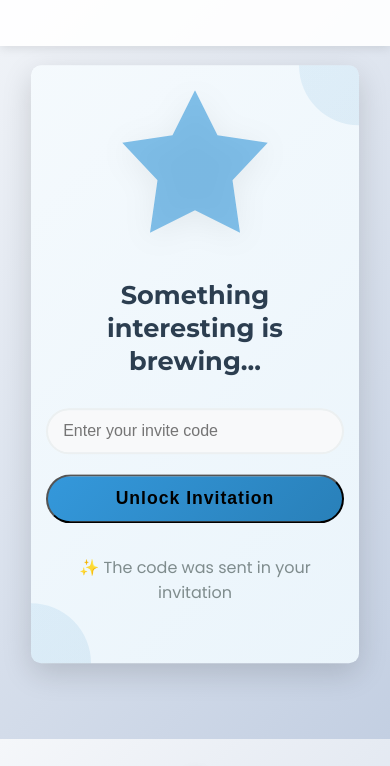
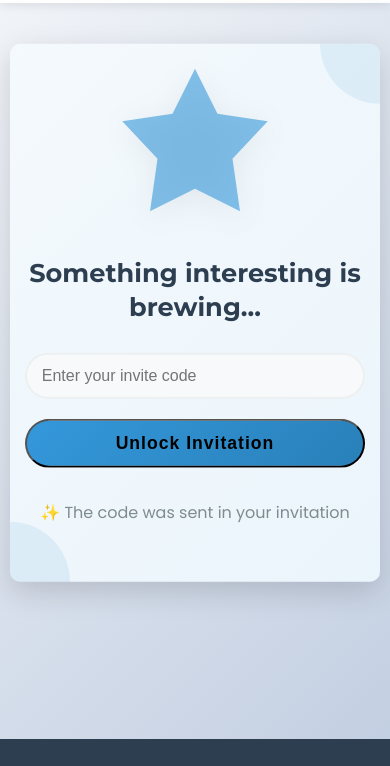
Before and after one commit to imsaichauhan/guest, a plain HTML site: page index.html in a window 390 px wide. Shown: the part 105-871 px from the top of the page. Drawn offline with Linux system fonts and the light colour scheme.

Commit message:
Update style.css
padding 2.5% from 8%

```diff
--- a/assets/css/style.css
+++ b/assets/css/style.css
@@ -864,6 +864,6 @@ nav {
     width: 100%;        /* Now it goes edge-to-edge on mobile */
     max-width: 1200px;  /* Still limits on bigger screens */
     margin: 0 auto;     /* Keeps it centered on tablets, etc. */
-    padding: 8%;        /* Generous padding without feeling cramped */
+    padding: 2.5%;        /* Generous padding without feeling cramped */
   }
 }
```
